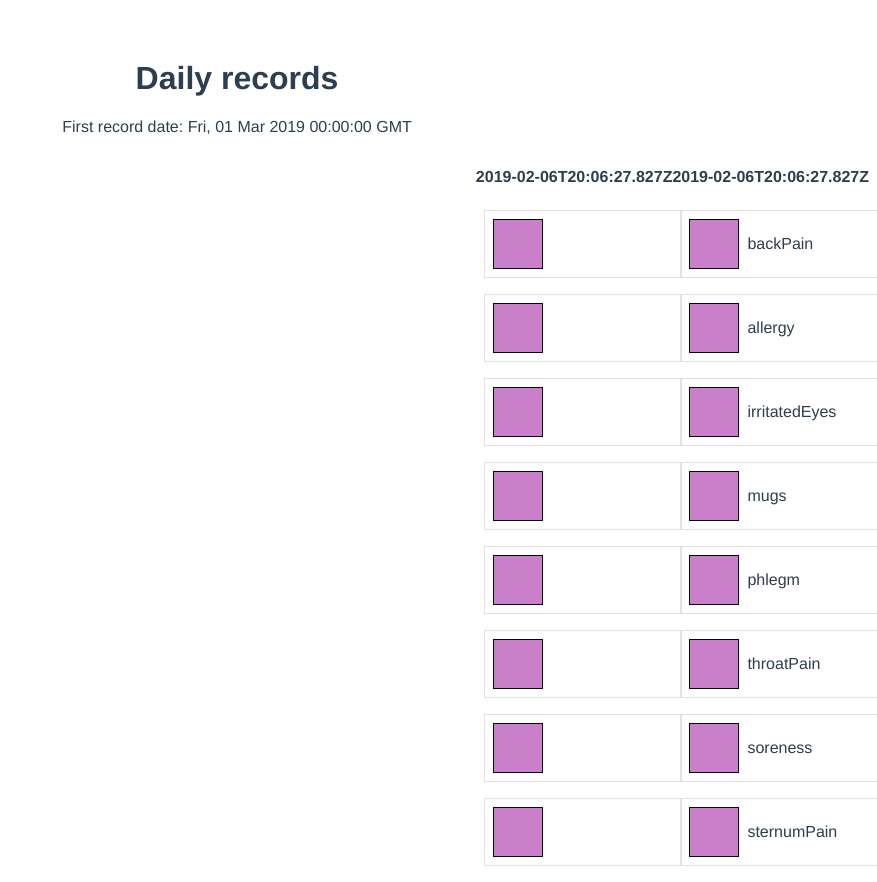
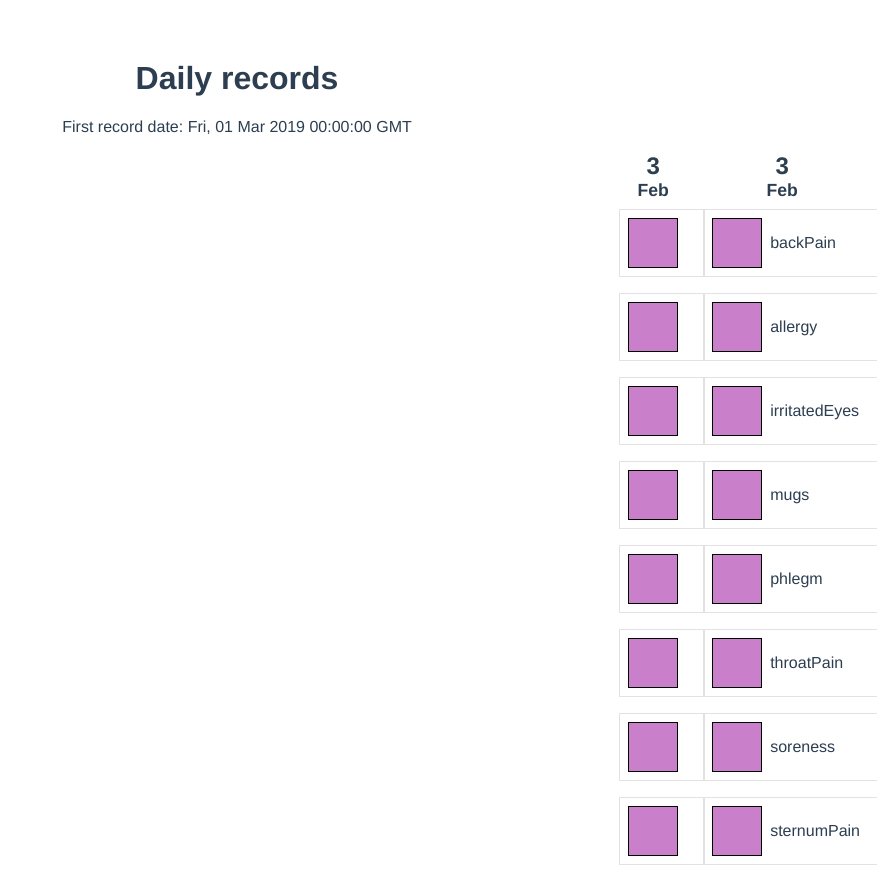
Before and after one commit to dtgoitia/daily-records, a Vue app: page / in a window 1280 px wide. Shown: the whole page, without its empty margins (403-1280 px from the left). Built offline with nearby package versions, Linux system fonts and the light colour scheme.

Commit message:
Add date

```diff
--- a/src/components/Day.vue
+++ b/src/components/Day.vue
@@ -1,6 +1,6 @@
 <template>
   <div class="day">
-    <p class="title">{{ getDate() }}</p>
+    <DayDate v-bind:date="data.date" />
     <div class="record-container">
       <RecordItem v-for="(value, key, index) in data.record"
         :name="key" :checked="value"
@@ -12,6 +12,7 @@
 </template>
 
 <script>
+import DayDate from "./DayDate.vue";
 import RecordItem from "./RecordItem.vue";
 
 export default {
@@ -21,24 +22,19 @@ export default {
     showLabels: Boolean,
   },
   methods: {
-    getDate(){
-      return this.data.date;
-    },
     toggleCheck(name){
       this.data.record[name] = !this.data.record[name]
     },
   },
   components: {
-    RecordItem
+    DayDate,
+    RecordItem,
   }
 }
 </script>
 
 <!-- Add "scoped" attribute to limit CSS to this component only -->
 <style scoped>
-.title {
-  font-weight: 700;
-}
 .record-container {
   align-items: center;
   display: flex;
--- /dev/null
+++ b/src/components/DayDate.vue
@@ -0,0 +1,38 @@
+<template>
+  <div class="date">
+    <div class="day">{{ getDay() }}</div>
+    <div class="month">{{ getMonth() }}</div>
+  </div>
+</template>
+
+<script>
+export default {
+  name: 'DayDate',
+  props: {
+    date: String,
+  },
+  computed: {
+    months() {
+      return ['Jan', 'Feb', 'Mar', 'Apr', 'May', 'Jun', 'Jul', 'Aug', 'Sep', 'Oct', 'Nov', 'Dec']
+    },
+    currentDate() { return new Date(this.date); },
+  },
+  methods: {
+    getMonth() { return this.months[this.currentDate.getMonth()]; },
+    getDay() { return this.currentDate.getDay(); },
+  },
+}
+</script>
+
+<!-- Add "scoped" attribute to limit CSS to this component only -->
+<style scoped>
+.day {
+  font-size: 1.5em;
+}
+.month {
+  font-size: 1.1em;
+}
+.date {
+  font-weight: 700;
+}
+</style>
```
